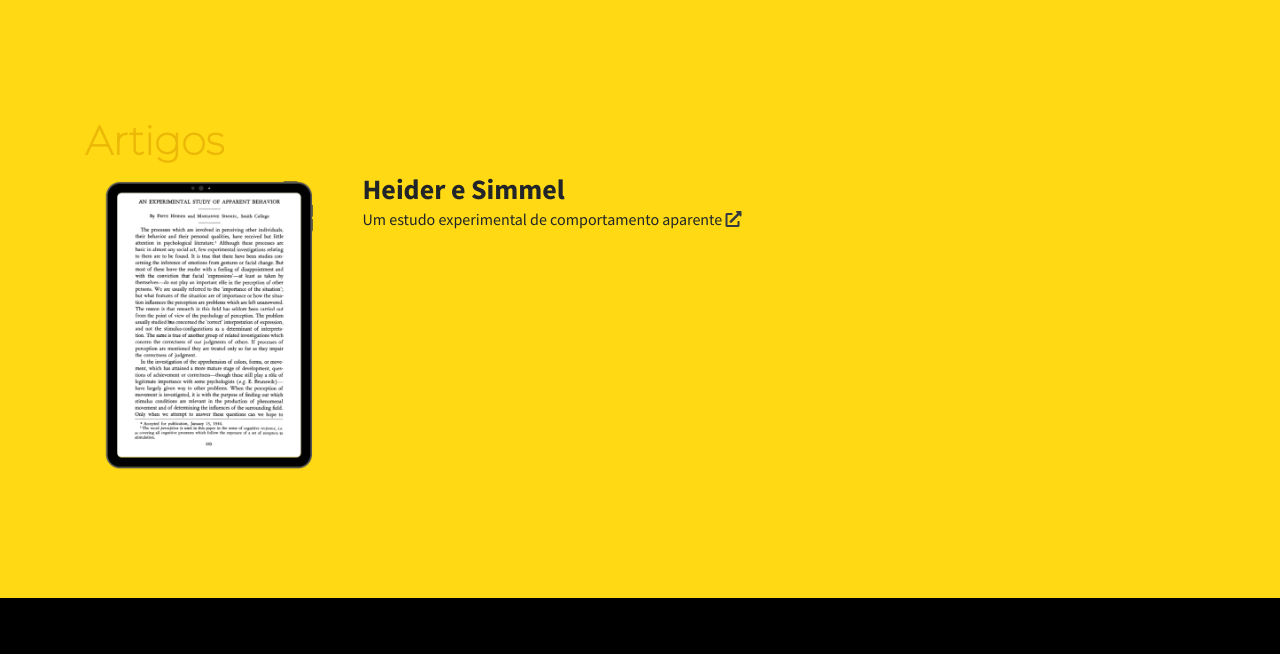
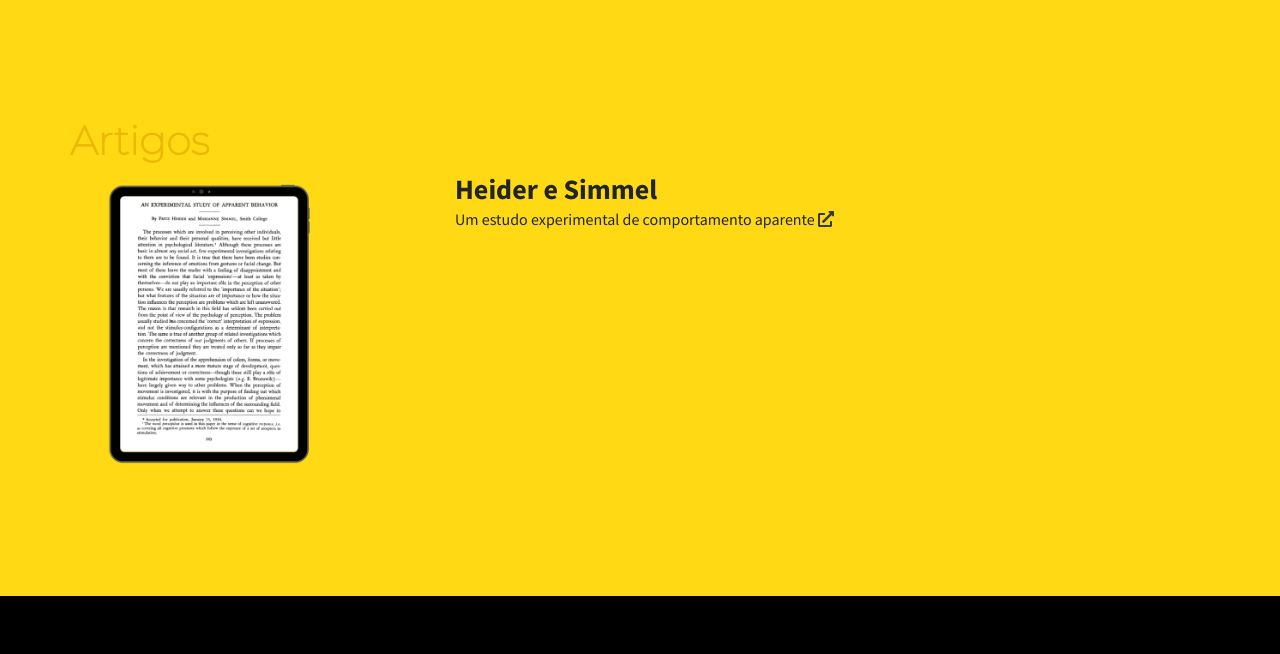
Before and after one commit to quetaldessejeito/bookmarks, a plain HTML site: page index.html in a window 1280 px wide. Shown: the part 803-1457 px from the top of the page. Drawn offline with Linux system fonts and the light colour scheme.

Commit message:
Correção do layout da imagem do artigo e seu link

```diff
--- a/css/stylish-portfolio.css
+++ b/css/stylish-portfolio.css
@@ -461,3 +461,8 @@ a:hover, a:focus, a:active {
   opacity: 0.6;
   z-index: 100;
 }
+
+.img-fluid{
+  background-color: transparent !important;
+  border: none;
+}
--- a/index.html
+++ b/index.html
@@ -20,7 +20,7 @@
   <link rel="preconnect" href="https://fonts.gstatic.com">
   <link href="https://fonts.googleapis.com/css2?family=Montserrat:wght@100&display=swap" rel="stylesheet">
   <link href="https://fonts.googleapis.com/css?family=Source+Sans+Pro:300,400,700,300italic,400italic,700italic"
-  rel="stylesheet" type="text/css">
+    rel="stylesheet" type="text/css">
 
   <link href="vendor/simple-line-icons/css/simple-line-icons.css" rel="stylesheet">
 
@@ -55,25 +55,30 @@
   <!-- Artigos -->
   <section class="content-section bg-primary" id="p1">
 
-    <div class="container text-left">
-      <div class="content-section-heading text-left">
-        <h1 class="text-secondary  mb-0 ">Artigos</h1>
+    <div class="container ">
+      <div class="row">
+        <div class="content-section-heading ">
+          <h1 class="text-secondary  mb-0 ">Artigos</h1>
+        </div>
       </div>
       <div class="row no-gutters mt-2">
-        <div class="col-3 text-left">
+
+        <div class="col-4">
           <a href="http://www.coli.uni-saarland.de/courses/agentinteraction/contents/papers/Heider44.pdf">
-            <img src="img/heider_e_simmel (Personalizado).png" width="250px">
+            <img class="img-fluid img-thumbnail" src="img/heider_e_simmel (Personalizado).png" width="250px">
           </a>
+        </div>
 
-       </div>
-        <div class="col-8 text-left">
+        <div class="col text-left">
           <h3 class="mb-0">Heider e Simmel</h3>
           <p>Um estudo experimental de comportamento aparente
-            <a class="text-dark" href="http://www.coli.uni-saarland.de/courses/agentinteraction/contents/papers/Heider44.pdf">
+            <a class="text-dark"
+              href="http://www.coli.uni-saarland.de/courses/agentinteraction/contents/papers/Heider44.pdf">
               <i class="fas fa-external-link-alt"></i>
             </a>
           </p>
         </div>
+
 
 
       </div>
```
